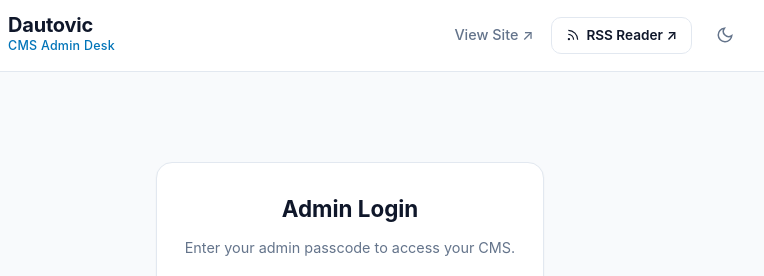
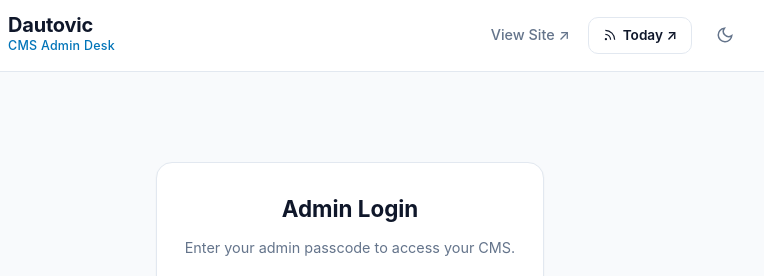
Before and after one commit to SDautovic-GH/dautovic.com, a website: page public/admin.html in a window 1280 px wide. Shown: the top 276 px of the page, 290-1054 px from the left. Drawn offline with Linux system fonts and the light colour scheme.

Commit message:
Auto sync macOS 2026-10-18 19:53:23

```diff
--- a/public/admin.html
+++ b/public/admin.html
@@ -161,7 +161,7 @@
         <a href="/" class="nav-link" target="_blank">View Site ↗</a>
         <a href="https://today.dautovic.com" class="admin-btn btn-outline" target="_blank" rel="noopener" style="padding:6px 14px;font-size:0.85rem;display:inline-flex;align-items:center;gap:6px;">
           <svg width="14" height="14" viewBox="0 0 24 24" fill="none" stroke="currentColor" stroke-width="2"><path d="M4 11a9 9 0 0 1 9 9M4 4a16 16 0 0 1 16 16"/><circle cx="5" cy="19" r="1"/></svg>
-          RSS Reader ↗
+          Today ↗
         </a>
         <button id="theme-toggle" class="theme-toggle-btn" aria-label="Toggle dark mode">
           <svg width="18" height="18" fill="none" stroke="currentColor" stroke-width="2" viewBox="0 0 24 24"><path d="M21 12.79A9 9 0 1 1 11.21 3 7 7 0 0 0 21 12.79z"/></svg>
@@ -195,7 +195,7 @@
           <div style="display:flex;gap:10px;">
             <a href="https://today.dautovic.com" class="admin-btn btn-outline" target="_blank" rel="noopener" style="display:inline-flex;align-items:center;gap:6px;">
               <svg width="14" height="14" viewBox="0 0 24 24" fill="none" stroke="currentColor" stroke-width="2"><path d="M4 11a9 9 0 0 1 9 9M4 4a16 16 0 0 1 16 16"/><circle cx="5" cy="19" r="1"/></svg>
-              Open RSS Reader ↗
+              Open Today ↗
             </a>
             <button id="new-post-btn" class="admin-btn btn-primary">
               <svg width="16" height="16" fill="none" stroke="currentColor" stroke-width="2" viewBox="0 0 24 24"><path d="M12 5v14M5 12h14"/></svg>
```
Also changed, not shown: public/admin/index.html (+2 -2 lines).
